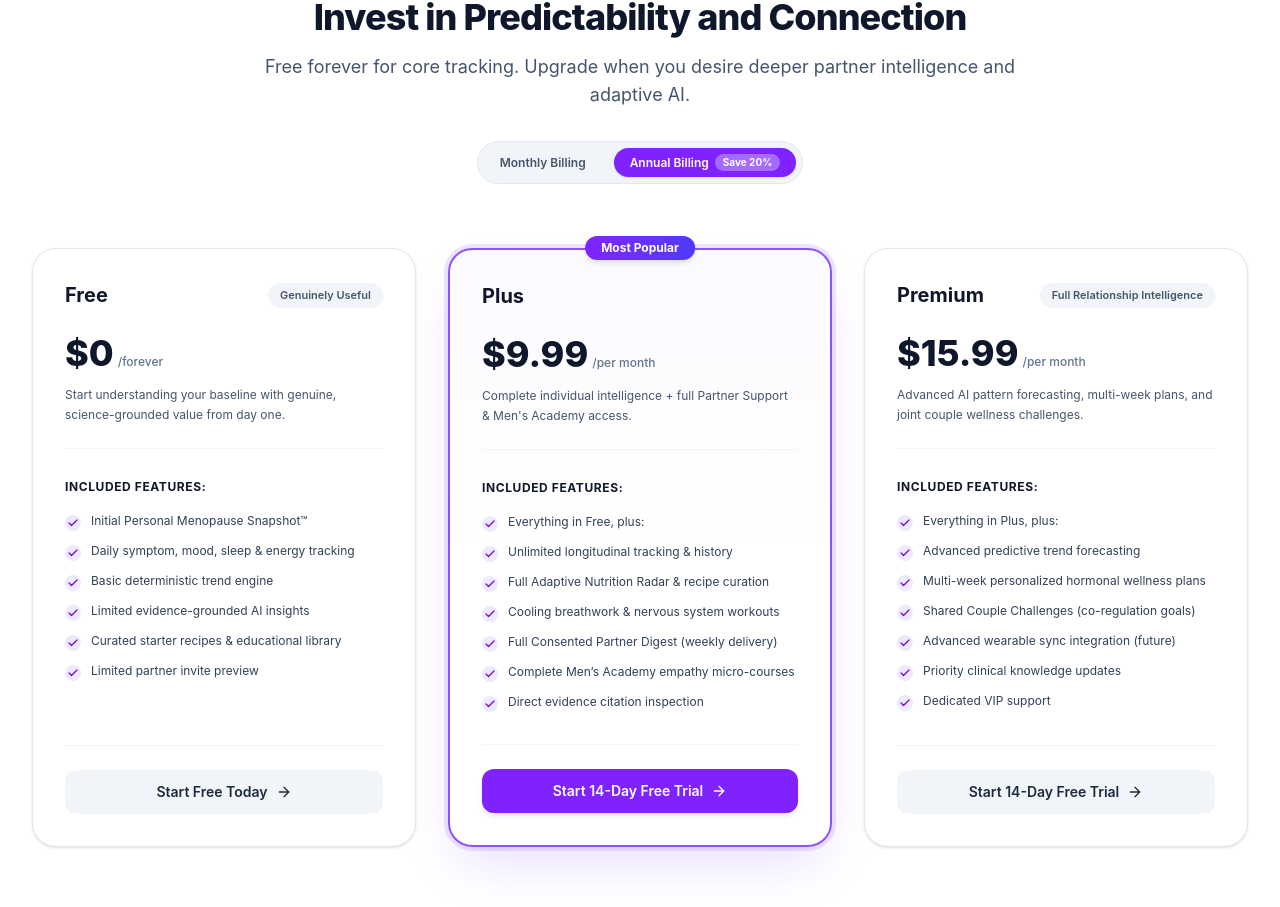
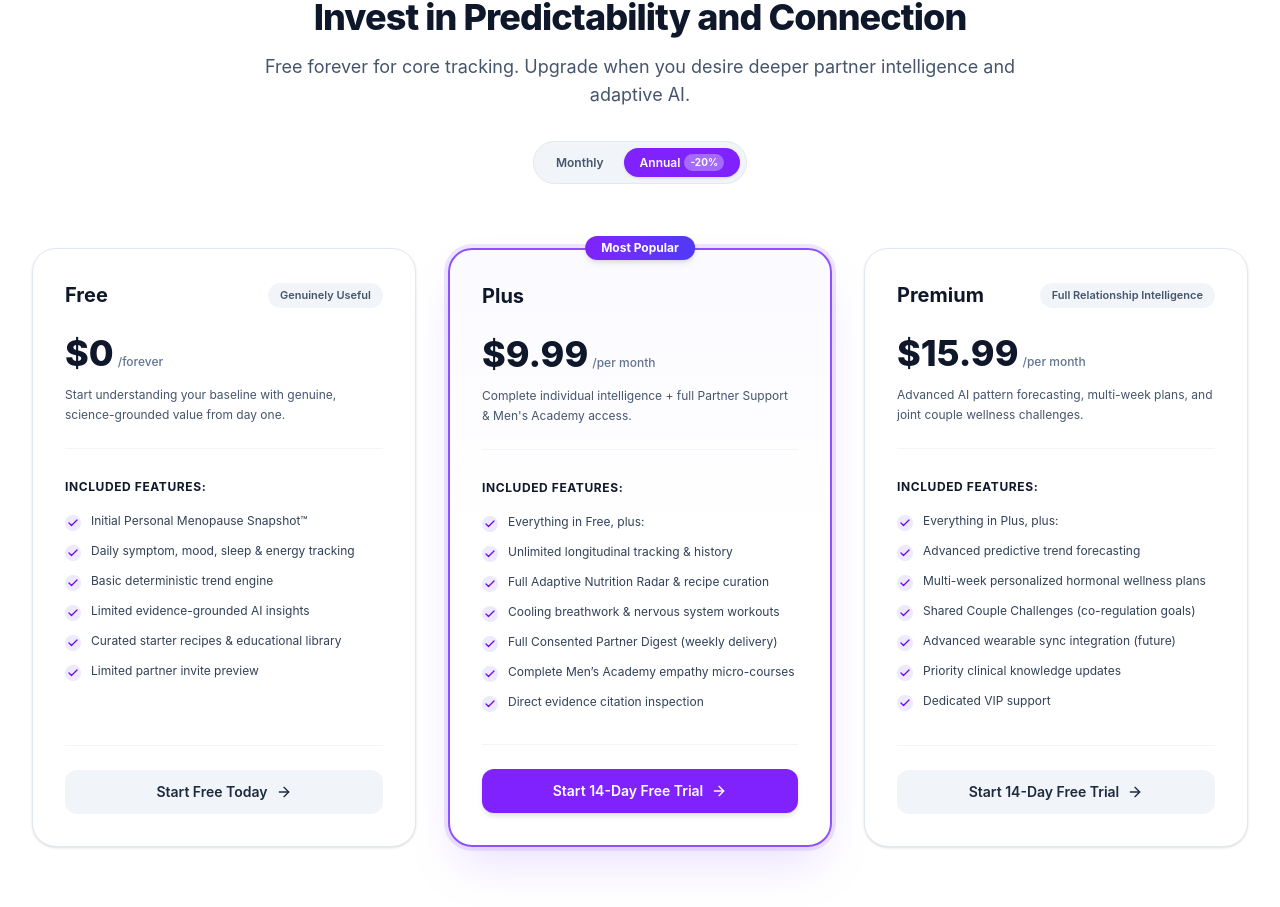
Before and after one commit to MuhammadZaid106/HERCOMPASSAI-front, a Next.js app: page / in a window 1280 px wide. Shown: the part 4245-5152 px from the top of the page. Built offline with nearby package versions, Linux system fonts and the light colour scheme.

Commit message:
fix pricing section UI

```diff
--- a/src/components/PricingSection.tsx
+++ b/src/components/PricingSection.tsx
@@ -83,30 +83,30 @@ export default function PricingSection() {
           </p>
 
           {/* Toggle */}
-          <div className="mt-8 inline-flex items-center gap-3 rounded-full bg-slate-100 p-1.5 border border-slate-200">
+          <div className="mt-6 sm:mt-8 inline-flex items-center rounded-full bg-slate-100 p-1 sm:p-1.5 border border-slate-200 gap-1">
             <button
               type="button"
               onClick={() => setAnnualBilling(false)}
-              className={`rounded-full px-4 py-1.5 text-xs font-semibold transition-all ${
+              className={`rounded-full px-3 sm:px-4 py-1 sm:py-1.5 text-[11px] sm:text-xs font-semibold transition-all whitespace-nowrap ${
                 !annualBilling
                   ? "bg-white text-slate-900 shadow-sm"
                   : "text-slate-600 hover:text-slate-900"
               }`}
             >
-              Monthly Billing
+              Monthly
             </button>
             <button
               type="button"
               onClick={() => setAnnualBilling(true)}
-              className={`flex items-center gap-1.5 rounded-full px-4 py-1.5 text-xs font-semibold transition-all ${
+              className={`flex items-center gap-1 rounded-full px-3 sm:px-4 py-1 sm:py-1.5 text-[11px] sm:text-xs font-semibold transition-all whitespace-nowrap ${
                 annualBilling
                   ? "bg-violet-600 text-white shadow-sm"
                   : "text-slate-600 hover:text-slate-900"
               }`}
             >
-              <span>Annual Billing</span>
-              <span className="rounded-full bg-violet-200/40 px-2 py-0.5 text-[10px] text-white font-bold">
-                Save 20%
+              <span>Annual</span>
+              <span className="rounded-full bg-violet-200/40 px-1.5 py-0.5 text-[9px] sm:text-[10px] text-white font-bold">
+                -20%
               </span>
             </button>
           </div>
```
